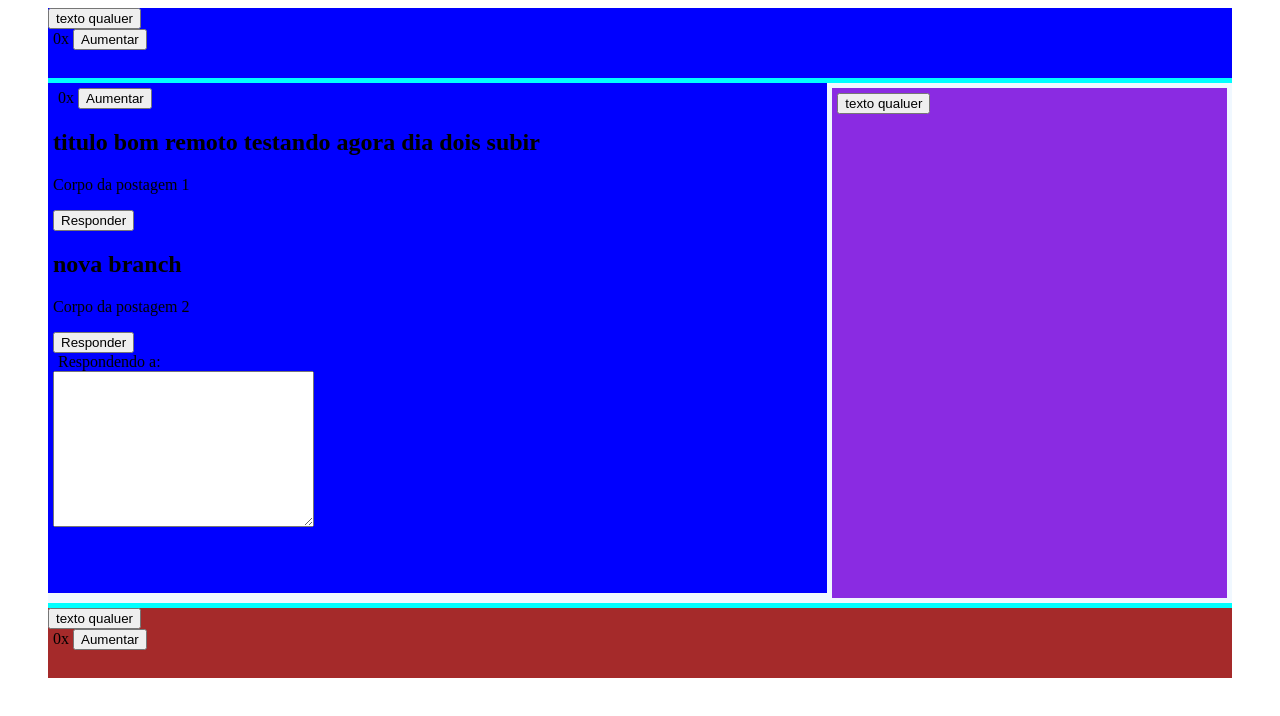
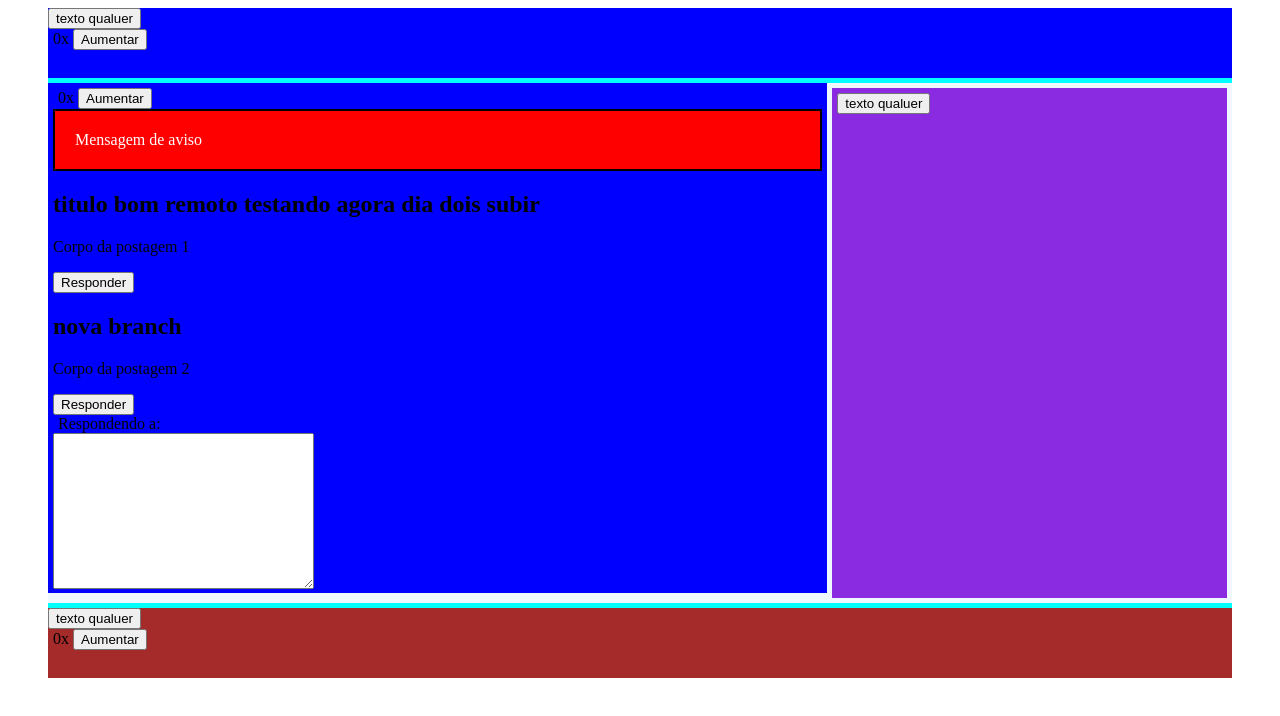
Before and after one commit to cristiamvp/b7webteste, a plain HTML site: page index.html in a window 1280 px wide. Drawn offline with nearby package versions, Linux system fonts and the light colour scheme.

```diff
--- a/index.html
+++ b/index.html
@@ -19,6 +19,10 @@
         <section class="container">
             <section class="container_content" id="conteudo">
                 <contador></contador>
+                <aviso>
+                    Mensagem de aviso
+                </aviso>
+
                 <postagem titulo="titulo bom  remoto testando agora dia dois  subir">
 
                     Corpo da postagem 1 <br>
--- a/script.js
+++ b/script.js
@@ -1,3 +1,6 @@
+Vue.component('aviso', {
+    template: '<div class="aviso"><slot></slot></div>'
+})
 Vue.component('contador', {
     data: function () {
         return {
--- a/style.css
+++ b/style.css
@@ -43,3 +43,9 @@ dir {
 span {
   margin-left: 5px;
 }
+.aviso {
+  border: 2px solid #000;
+  padding: 20px;
+  background-color: #ff0000;
+  color: #fff;
+}
```
Also changed, not shown: 2 other files.
